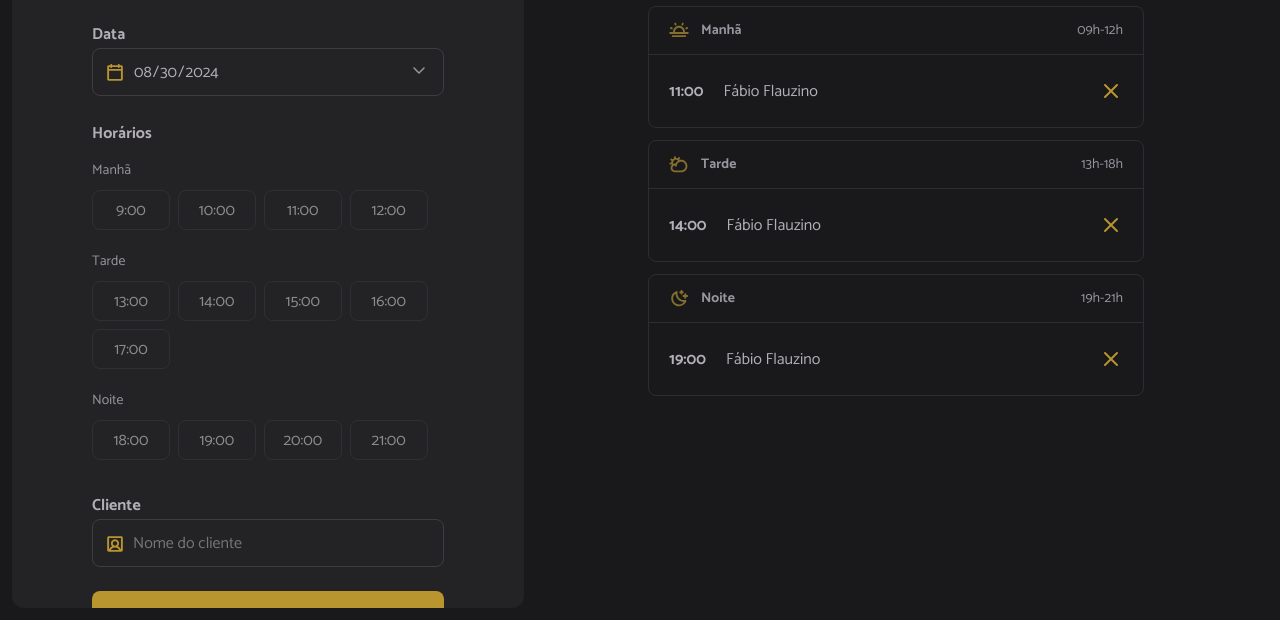
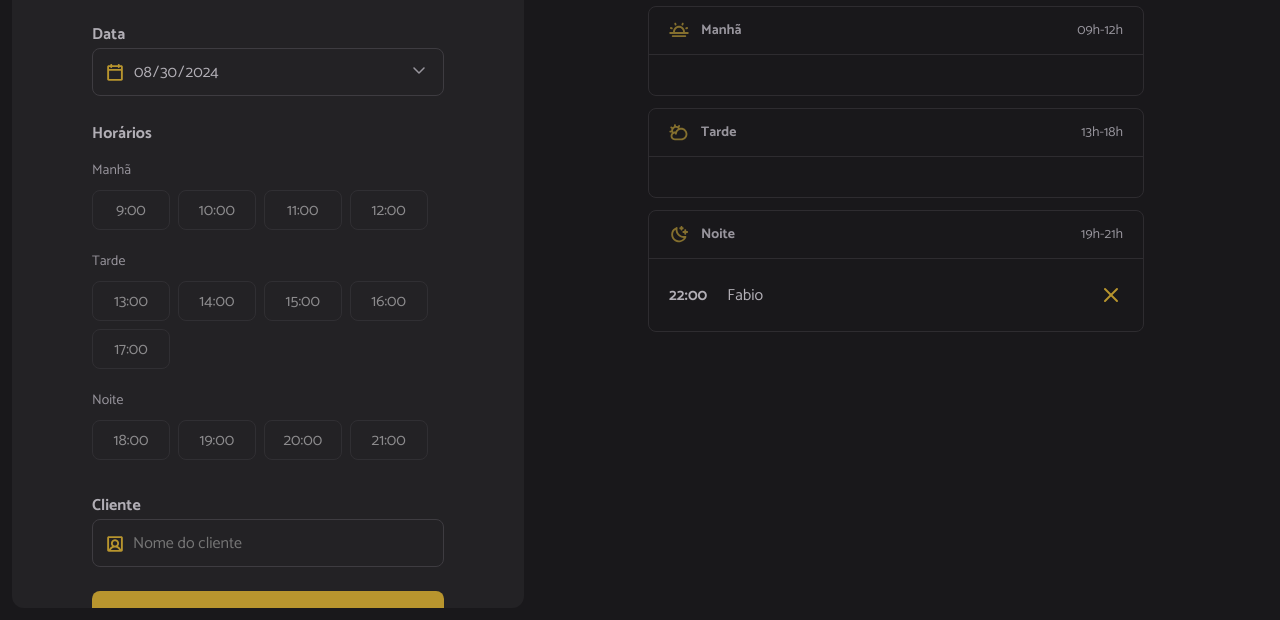
Before and after one commit to FabinhoFlauzino/hairday, a website built with webpack: page index.html in a window 1280 px wide. Shown: the part 180-800 px from the top of the page. Built offline with nearby package versions, Linux system fonts and the light colour scheme; data requests are answered from the project's data file.

Commit message:
Buscando agendamento

```diff
--- a/server.json
+++ b/server.json
@@ -1,9 +1,9 @@
 {
   "schedules": [
     {
-      "id": 1724963395732,
-      "name": "Fábio",
-      "when": "2024-08-29T21:00:00.000Z"
+      "id": 1725051778959,
+      "name": "Fabio",
+      "when": "2024-08-30T22:00:00.000Z"
     }
   ]
 }
--- a/src/modules/schedules/load.js
+++ b/src/modules/schedules/load.js
@@ -1,10 +1,18 @@
+import { scheduleFetchByDay } from "../../services/schedule-fetch-by-day";
 import { hoursLoad } from "../form/hours-load";
+import { schedulesShow } from "./show";
 
 //seleciona o input de data
 const selectedDate = document.getElementById("date")
-export function schedulesDay() {
+export async function schedulesDay() {
   //Obtem a data do input
   const date = selectedDate.value
+
+  //Buscar na APi os agendamentos
+  const dailySchedules = await scheduleFetchByDay({ date })
+
+  //Exibe o agendamento
+  schedulesShow({ dailySchedules })
 
   //Renderizar as horas disponíveis
   hoursLoad({ date })
--- /dev/null
+++ b/src/modules/schedules/show.js
@@ -0,0 +1,51 @@
+import dayjs from "dayjs";
+
+//Seleciona as sessões, manhã tarde e noite
+const periodMorning = document.getElementById("period-morning")
+const periodAfternoon = document.getElementById("period-afternoon")
+const periodNight = document.getElementById("period-night")
+
+export function schedulesShow({ dailySchedules }) {
+  try {
+    //Limpa as listas
+    periodMorning.innerHTML = ""
+    periodAfternoon.innerHTML = ""
+    periodNight.innerHTML = ""
+
+    //Renderizando os agendamentos por período
+    dailySchedules.forEach((schedule) => {
+      const item = document.createElement("li")
+      const time = document.createElement("strong")
+      const name = document.createElement("span")
+
+      //Adiciona o id do agendamento
+      item.setAttribute("data-id", schedule.id)
+
+      time.textContent = dayjs(schedule.when).format("HH:mm")
+      name.textContent = schedule.name
+
+      //Criar icone de cancelar agendamento
+      const cancelIcon = document.createElement("img")
+      cancelIcon.classList.add("cancel-icon")
+      cancelIcon.setAttribute("src", "./src/assets/cancel.svg")
+      cancelIcon.setAttribute("alt", "Cancelar")
+
+      //Adiciona o tempo, nome e ícone no item
+      item.append(time, name, cancelIcon)
+
+      //Obtem somente a hora
+      const hour = dayjs(schedule.when).hour()
+
+      //Rebnderizar o agendamento na sessão
+      if (hour <= 12) {
+        periodMorning.appendChild(item)
+      } else if (hour > 12 && hour <= 18) {
+        periodAfternoon.appendChild(item)
+      } else {
+        periodNight.appendChild(item)
+      }
+    })
+  } catch (error) {
+
+  }
+}
--- /dev/null
+++ b/src/services/schedule-fetch-by-day.js
@@ -0,0 +1,22 @@
+import dayjs from "dayjs";
+import { apiConfig } from "./api-config";
+
+export async function scheduleFetchByDay({ date }) {
+  try {
+    //Fazendo a requisição, trazendo os dados
+    const response = await fetch(`${apiConfig.baseUrl}/schedules`)
+
+    //converte para json
+    const data = await response.json()
+
+    //filtra o agendamento para o dia selecionado
+    const dailySchedules = data.filter((schedule) =>
+      dayjs(date).isSame(schedule.when, "day")
+    )
+
+    return dailySchedules
+  } catch (error) {
+    console.log(error);
+    alert("Não foi possível buscar agendamento")
+  }
+}
--- a/src/services/schedules-new.js
+++ b/src/services/schedules-new.js
@@ -2,6 +2,7 @@ import { apiConfig } from "./api-config";
 
 export async function scheduleNew({id, name, when}) {
   try {
+    //faz a requisição para enviar os dados
     await fetch(`${apiConfig.baseUrl}/schedules`, {
       method: "POST",
       headers: {
```
Also changed, not shown: dist/index.html, dist/main.js.
